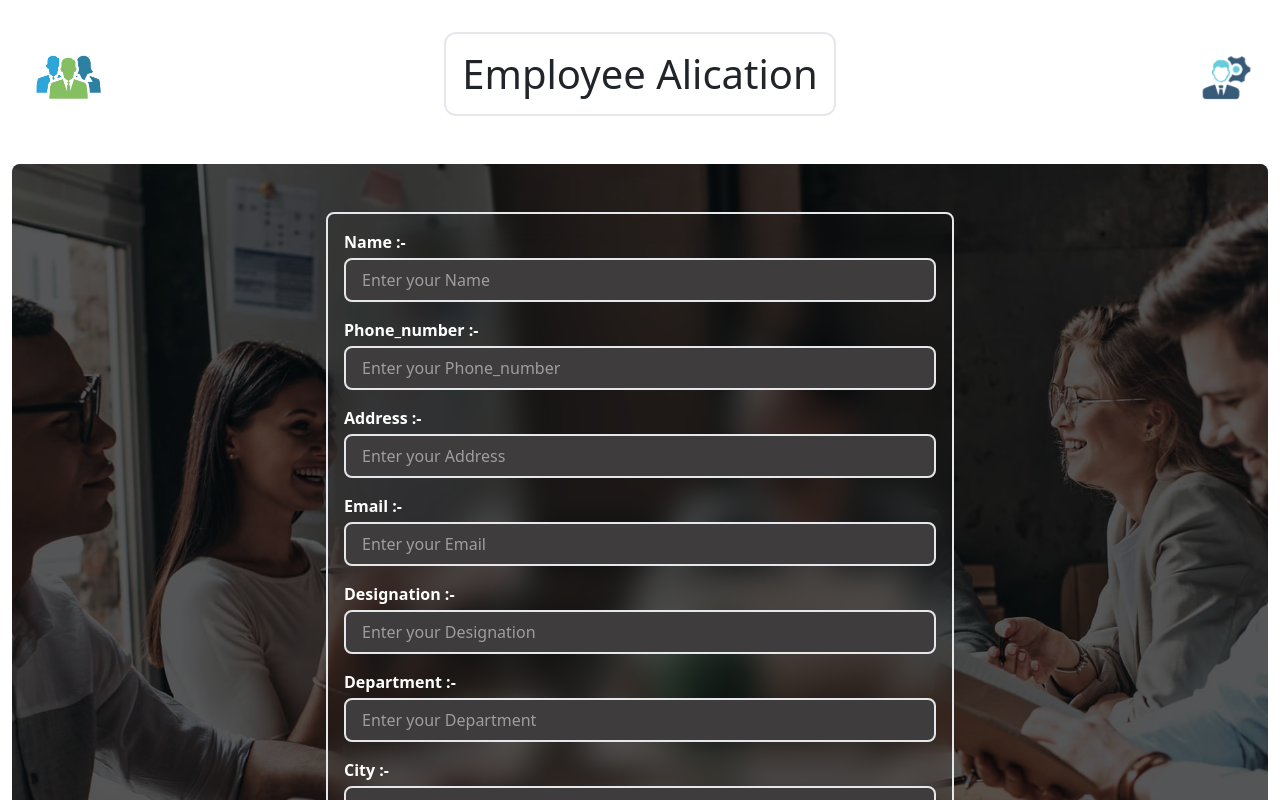
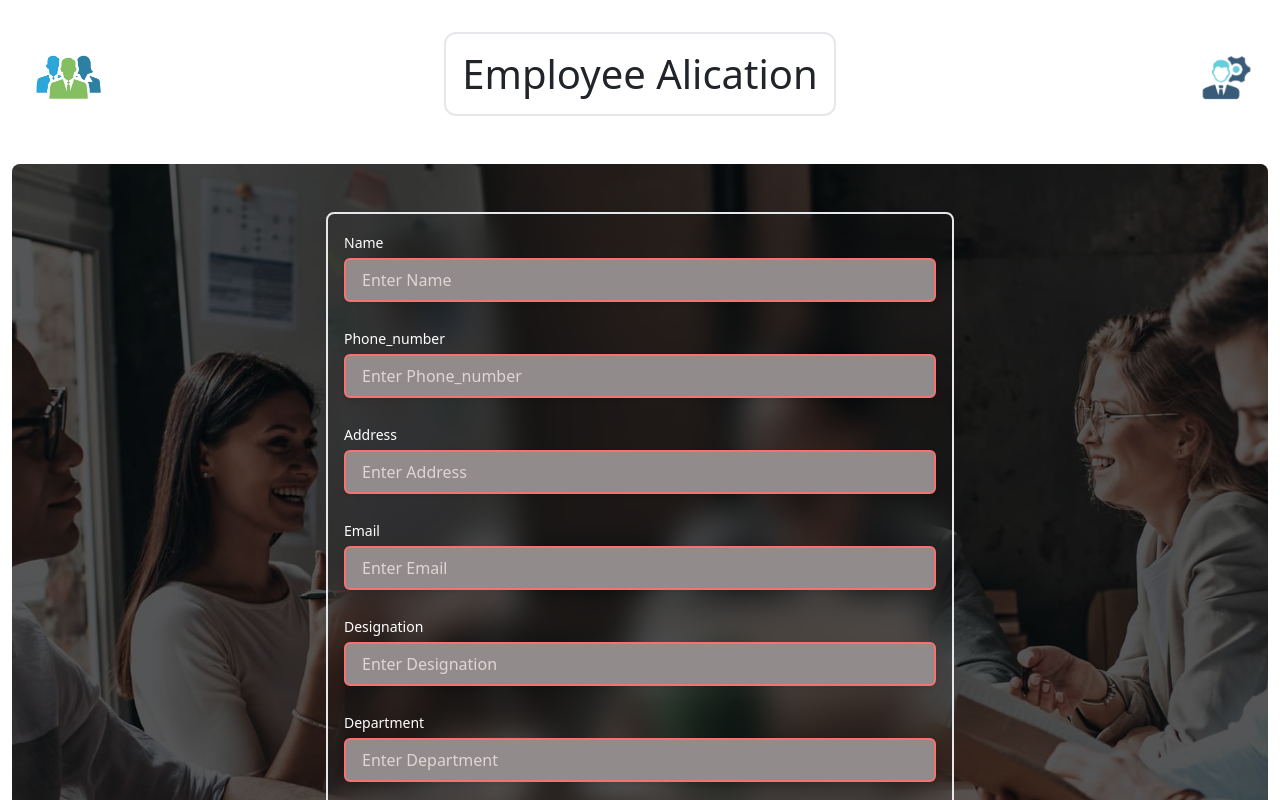
Before and after one commit to nilesh-paradva/React_Employee_form, a React (Vite) app: page / in a window 1280 px wide. Shown: the top 800 px of the page. Built offline with nearby package versions, Linux system fonts and the light colour scheme.

Commit message:
React Employee Form

```diff
--- a/src/components/employeeform/forminput/FormInputCreate.jsx
+++ b/src/components/employeeform/forminput/FormInputCreate.jsx
@@ -1,18 +1,13 @@
-const FormInputCreate = ({ inputBox, inputHandle, inputValid}) => {
-    console.log("input valid",inputValid);
-
+const FormInputCreate = ({ inputBox, inputHandle, inputValid }) => {
     return (
         <>
-            {["Name", "Phone_number", "Address", "Email", "Designation", "Department", "City"].map((data) => {
-
-                return (
-                    <div className={`eployee-field ${data}`} key={data}>
-                        <label htmlFor="" className="font-semibold text-1xl mb-1 text-white">{data + " :-"}</label>{inputValid[data]}
-                        <input type="text" placeholder={"Enter your " + data} name={data} value={inputBox[data]} className={`w-full border-2 py-2 px-3 bg-[#3e3c3c] rounded-lg mb-3 outline-none placeholder:text-[#a19d9d] text-white`} onChange={inputHandle} />
-                    </div>
-                )
-            })}
+            {Object.keys(inputBox).map((key) => (
+                <div key={key} className="mb-4">
+                    <label className="text-sm font-medium text-white">{key}</label>{inputValid[key]}
+                    <input type="text" name={key} value={inputBox[key]} onChange={inputHandle} placeholder={`Enter ${key}`} className={`mt-1 block w-full text-white px-3 bg-[#928b8b] py-2 border-2 ${inputValid[key] ? 'border-yellow-300' : 'border-red-400'} rounded-md shadow-sm outline-none placeholder:text-[#dfd5d5]`}/>
+                </div>
+            ))}
         </>
-    )
-}
+    );
+};
 export default FormInputCreate
```
